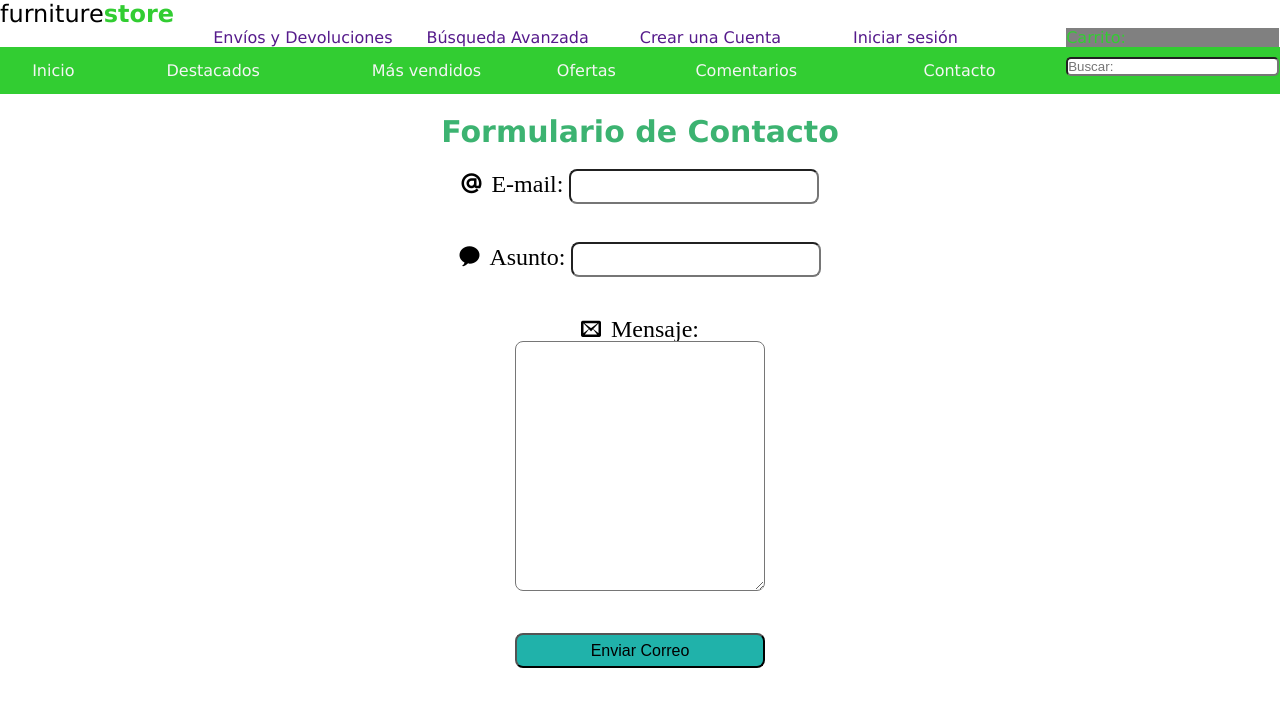
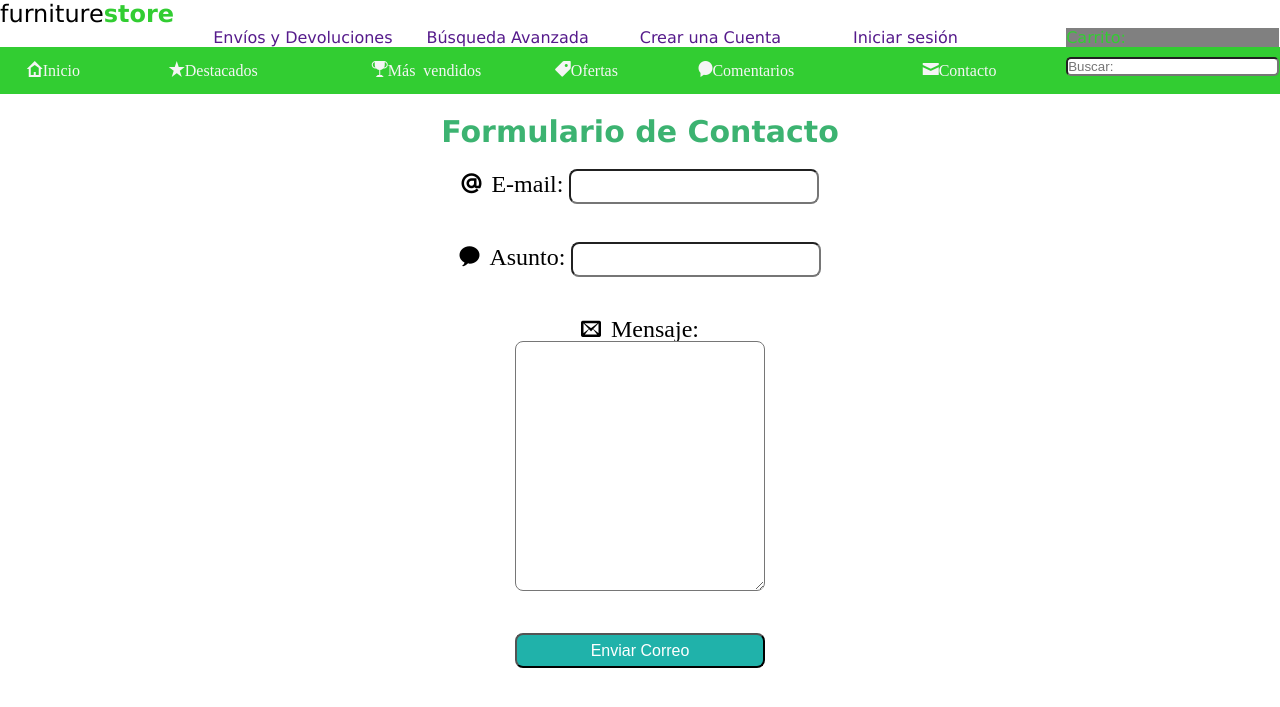
Before and after one commit to luisRodriguez1483/proyectoCarrito2, a PHP site: page /contacto.php in a window 1280 px wide. Shown: the top 707 px of the page. Run offline with PHP 8.4, Linux system fonts and the light colour scheme; some web fonts are replaced.

Commit message:
Iconos en el menú

```diff
--- a/contacto.php
+++ b/contacto.php
@@ -22,12 +22,12 @@
     </ul>
     <header class="menu">
         <ul>
-            <li class="col-1"><a href="index.php">Inicio</a></li>
-            <li class="col-2"><a href="">Destacados</a></li>
-            <li class="col-2"><a href="">Más vendidos</a></li>
-            <li class="col-1"><a href="">Ofertas</a></li>
-            <li class="col-2"><a href="">Comentarios</a></li>
-            <li class="col-2"><a href="">Contacto</a></li>
+            <li class="col-1"><a href="index.php"><span class="icon-home4">Inicio</span></a></li>
+            <li class="col-2"><a href=""><span class="icon-star2">Destacados</span></a></li>
+            <li class="col-2"><a href=""><span class="icon-trophy3">Más vendidos</span></a></li>
+            <li class="col-1"><a href=""><span class="icon-price-tag">Ofertas</span></a></li>
+            <li class="col-2"><a href=""><span class="icon-comment-alt2-fill">Comentarios</span></a></li>
+            <li class="col-2"><a href="contacto.php"><span class="icon-mail5">Contacto</span></a></li>
             <li class="col-2"><input type="text" name="buscador" value="" placeholder="Buscar:"></li>
         </ul>
     </header>
--- a/css/styleindex.css
+++ b/css/styleindex.css
@@ -246,6 +246,8 @@ html {
 
 .submit {
     background-color: lightseagreen;
+    color: white;
+    font-family: 'Lucida Sans', 'Lucida Sans Regular', 'Lucida Grande', 'Lucida Sans Unicode', Geneva, Verdana, sans-serif;
 }
 
 
```
Also changed, not shown: index.php (+7 -6 lines), README.md.
